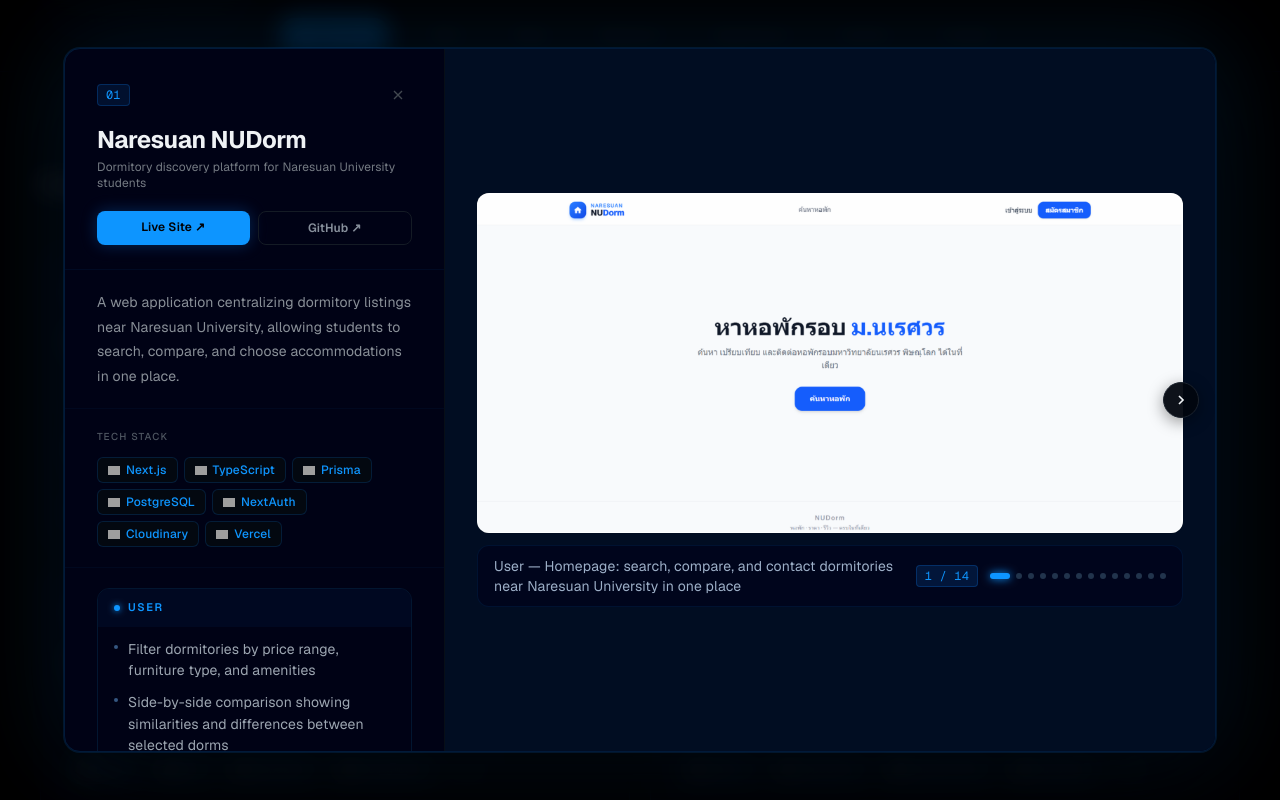
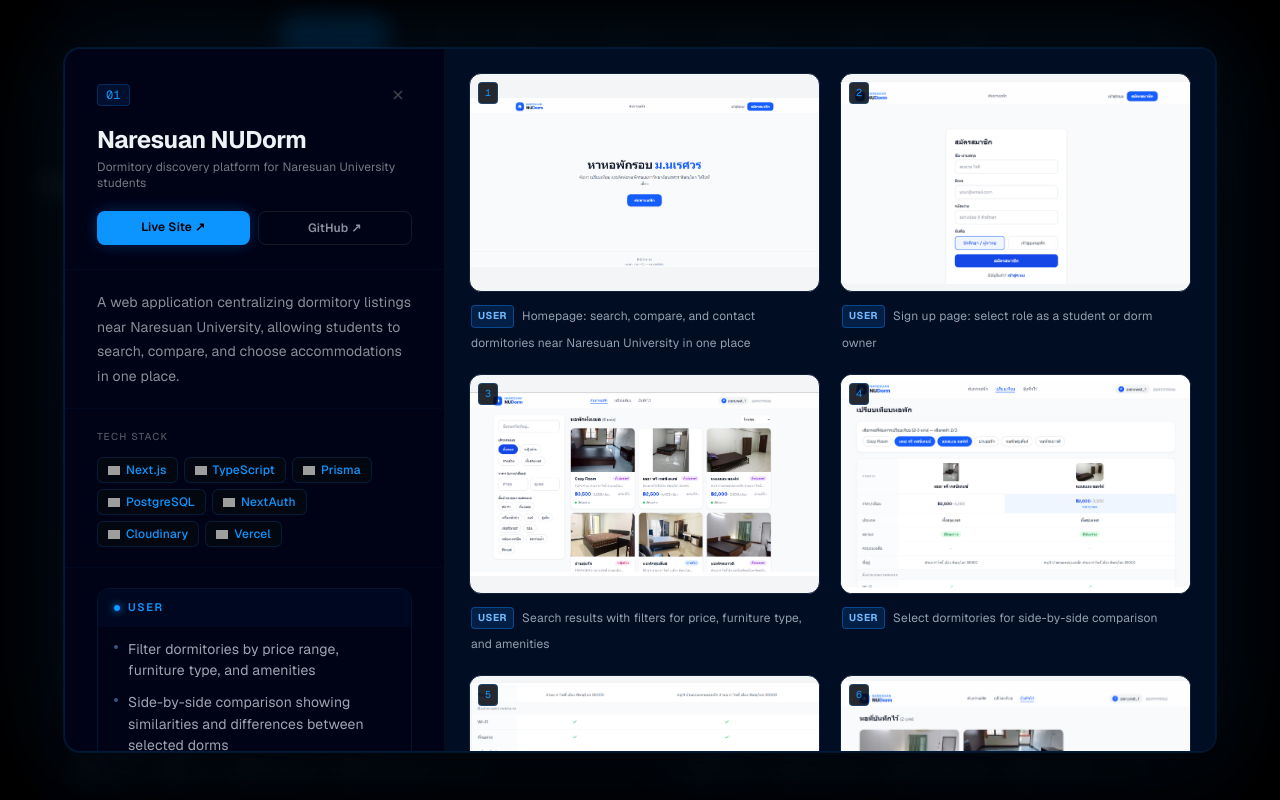
Before and after one commit to Panuwatjr-05/my-resume, a Next.js app: page / in a window 1280 px wide. Both pictures are taken after a click on the button 335 px from the left and 1030 px from the top of the page. Shown: the part 630-1430 px from the top of the page. Built offline with nearby package versions, Linux system fonts and the light colour scheme; grey boxes are pictures that could not be loaded.

Commit message:
redesign project modal: image gallery grid, lightbox viewer, role badges

```diff
--- a/components/ProjectModal.tsx
+++ b/components/ProjectModal.tsx
@@ -20,6 +20,45 @@
   images?: ProjectImage[];
 };
 
+// Role badge colors — blue for end users, teal for providers, amber for admins.
+const ROLE_STYLES: Record<string, { color: string; bg: string; border: string }> = {
+  User:   { color: "oklch(0.78 0.15 255)", bg: "oklch(0.68 0.22 255 / 0.14)", border: "oklch(0.68 0.22 255 / 0.35)" },
+  Buyer:  { color: "oklch(0.78 0.15 255)", bg: "oklch(0.68 0.22 255 / 0.14)", border: "oklch(0.68 0.22 255 / 0.35)" },
+  Owner:  { color: "oklch(0.82 0.14 165)", bg: "oklch(0.72 0.15 165 / 0.14)", border: "oklch(0.72 0.15 165 / 0.35)" },
+  Seller: { color: "oklch(0.82 0.14 165)", bg: "oklch(0.72 0.15 165 / 0.14)", border: "oklch(0.72 0.15 165 / 0.35)" },
+  Admin:  { color: "oklch(0.83 0.15 70)",  bg: "oklch(0.75 0.15 70 / 0.14)",  border: "oklch(0.75 0.15 70 / 0.35)" },
+};
+const ROLE_FALLBACK = { color: "var(--accent)", bg: "oklch(0.68 0.22 255 / 0.12)", border: "oklch(0.68 0.22 255 / 0.3)" };
+
+function splitCaption(caption?: string): { role: string | null; text: string } {
+  if (!caption) return { role: null, text: "" };
+  const idx = caption.indexOf(" — ");
+  if (idx !== -1) {
+    const role = caption.slice(0, idx).trim();
+    if (role.length > 0 && role.length <= 12) return { role, text: caption.slice(idx + 3).trim() };
+  }
+  return { role: null, text: caption };
+}
+
+function CaptionText({ caption, textClass, descColor }: { caption?: string; textClass: string; descColor: string }) {
+  if (!caption) return null;
+  const { role, text } = splitCaption(caption);
+  const rs = role ? (ROLE_STYLES[role] ?? ROLE_FALLBACK) : null;
+  return (
+    <span className={textClass} style={{ color: descColor }}>
+      {role && rs && (
+        <span
+          className="inline-block text-[10px] font-bold uppercase tracking-wider px-1.5 py-0.5 rounded mr-2"
+          style={{ color: rs.color, background: rs.bg, border: `1px solid ${rs.border}`, transform: "translateY(-1px)" }}
+        >
+          {role}
+        </span>
+      )}
+      {text}
+    </span>
+  );
+}
+
 export default function ProjectModal({
   project,
   onClose,
@@ -27,16 +66,25 @@
   project: Project | null;
   onClose: () => void;
 }) {
-  const [imgIndex, setImgIndex] = useState(0);
+  const [lightbox, setLightbox] = useState<number | null>(null);
 
   useEffect(() => {
     if (!project) return;
-    setImgIndex(0);
+    setLightbox(null);
+  }, [project]);
+
+  useEffect(() => {
+    if (!project) return;
+    const total = project.images?.length ?? 0;
     const handleKey = (e: KeyboardEvent) => {
-      if (e.key === "Escape") onClose();
-      if (e.key === "ArrowLeft") setImgIndex((i) => Math.max(0, i - 1));
-      if (e.key === "ArrowRight")
-        setImgIndex((i) => Math.min((project.images?.length ?? 1) - 1, i + 1));
+      if (e.key === "Escape") {
+        if (lightbox !== null) setLightbox(null);
+        else onClose();
+      }
+      if (lightbox !== null) {
+        if (e.key === "ArrowLeft") setLightbox((i) => (i === null ? i : Math.max(0, i - 1)));
+        if (e.key === "ArrowRight") setLightbox((i) => (i === null ? i : Math.min(total - 1, i + 1)));
+      }
     };
     document.addEventListener("keydown", handleKey);
     document.body.style.overflow = "hidden";
@@ -44,15 +92,15 @@
       document.removeEventListener("keydown", handleKey);
       document.body.style.overflow = "";
     };
-  }, [project, onClose]);
+  }, [project, onClose, lightbox]);
 
   if (!project) return null;
 
   const images = project.images ?? [];
   const hasImages = images.length > 0;
-  const safeIndex = Math.min(imgIndex, Math.max(0, images.length - 1));
 
   return (
+    <>
     <div
       className="fixed inset-0 z-50 flex items-center justify-center p-3 md:p-6"
       onClick={onClose}
@@ -230,111 +278,66 @@
             </div>
           </div>
 
-          {/* ── Right panel: image carousel ── */}
+          {/* ── Right panel: image gallery ── */}
           {hasImages && (
-            <div className="flex flex-col min-w-0 w-full flex-none h-[44vh] md:h-auto md:flex-1 order-1 md:order-2" style={{ background: "oklch(0.16 0.05 255)" }}>
-              {/* Image + caption grouped together, centered in panel */}
-              <div className="relative flex-1 min-h-0 flex items-center justify-center overflow-hidden p-4 md:p-8">
-
-                {/* Nav buttons */}
-                {imgIndex > 0 && (
+            <div
+              className="min-w-0 w-full flex-none h-[48vh] md:h-auto md:flex-1 order-1 md:order-2 overflow-y-auto"
+              style={{ background: "oklch(0.16 0.05 255)" }}
+            >
+              <div className="grid grid-cols-1 lg:grid-cols-2 gap-5 p-4 md:p-6">
+                {images.map((img, i) => (
+                  <figure key={i} className="flex flex-col gap-2.5">
                     <button
-                    onClick={() => setImgIndex((i) => i - 1)}
-                    className="absolute left-4 z-10 flex items-center justify-center w-9 h-9 rounded-full transition-all hover:scale-110 active:scale-95"
+                      type="button"
+                      onClick={() => setLightbox(i)}
+                      aria-label={`View image ${i + 1}${img.caption ? `: ${img.caption}` : ""}`}
+                      className="group relative rounded-xl overflow-hidden cursor-zoom-in transition-transform hover:-translate-y-0.5"
                       style={{
-                      background: "oklch(0.12 0.022 255 / 0.95)",
-                      border: "1px solid oklch(0.25 0.022 255)",
-                      color: "var(--ink)",
-                      boxShadow: "0 4px 16px oklch(0 0 0 / 0.4)",
+                        border: "1px solid oklch(0.25 0.05 255)",
+                        aspectRatio: "16 / 10",
+                        background: "oklch(0.97 0.003 255)",
                       }}
                     >
-                    <svg width="16" height="16" viewBox="0 0 24 24" fill="none" stroke="currentColor" strokeWidth="2.5">
-                      <path d="m15 18-6-6 6-6" />
+                      {/* Main image — full screenshot, never cropped */}
+                      {/* eslint-disable-next-line @next/next/no-img-element */}
+                      <img
+                        src={img.src}
+                        alt={img.caption ?? `${project.title} screenshot ${i + 1}`}
+                        className="absolute inset-0 w-full h-full object-contain"
+                        loading="lazy"
+                        onError={(e) => { (e.currentTarget as HTMLImageElement).style.display = "none"; }}
+                      />
+                      {/* Hover overlay with zoom hint */}
+                      <span
+                        className="absolute inset-0 flex items-center justify-center opacity-0 transition-opacity group-hover:opacity-100"
+                        style={{ background: "oklch(0.06 0.02 255 / 0.35)" }}
+                      >
+                        <span
+                          className="flex items-center justify-center w-10 h-10 rounded-full"
+                          style={{ background: "oklch(0.06 0.02 255 / 0.8)", border: "1px solid oklch(0.68 0.22 255 / 0.4)", color: "var(--accent)" }}
+                        >
+                          <svg width="18" height="18" viewBox="0 0 24 24" fill="none" stroke="currentColor" strokeWidth="2">
+                            <circle cx="11" cy="11" r="7" /><path d="m21 21-4.3-4.3M11 8v6M8 11h6" />
                           </svg>
-                  </button>
-                )}
-                {imgIndex < images.length - 1 && (
-                  <button
-                    onClick={() => setImgIndex((i) => i + 1)}
-                    className="absolute right-4 z-10 flex items-center justify-center w-9 h-9 rounded-full transition-all hover:scale-110 active:scale-95"
+                        </span>
+                      </span>
+                      <span
+                        className="absolute top-2 left-2 text-[10px] font-mono px-1.5 py-0.5 rounded"
                         style={{
-                      background: "oklch(0.12 0.022 255 / 0.95)",
-                      border: "1px solid oklch(0.25 0.022 255)",
-                      color: "var(--ink)",
-                      boxShadow: "0 4px 16px oklch(0 0 0 / 0.4)",
+                          color: "var(--accent)",
+                          background: "oklch(0.10 0.03 255 / 0.85)",
+                          border: "1px solid oklch(0.68 0.22 255 / 0.25)",
                         }}
                       >
-                    <svg width="16" height="16" viewBox="0 0 24 24" fill="none" stroke="currentColor" strokeWidth="2.5">
-                      <path d="m9 18 6-6-6-6" />
-                    </svg>
+                        {i + 1}
+                      </span>
                     </button>
+                    {img.caption && (
+                      <figcaption className="px-0.5">
+                        <CaptionText caption={img.caption} textClass="text-xs leading-relaxed" descColor="oklch(0.7 0.03 255)" />
+                      </figcaption>
                     )}
-
-                {/* Image + caption as a unit */}
-                <div className="flex flex-col items-center gap-3 max-w-full max-h-full">
-                  <div className="relative rounded-xl overflow-hidden" style={{ maxHeight: "calc(100% - 64px)" }}>
-                    {/* Blurred backdrop for portrait images */}
-                    {/* eslint-disable-next-line @next/next/no-img-element */}
-                    <img
-                      aria-hidden
-                      src={images[safeIndex].src}
-                      alt=""
-                      className="absolute inset-0 w-full h-full object-cover scale-110"
-                      style={{ filter: "blur(20px) brightness(0.4)", zIndex: 0 }}
-                    />
-                    {/* Main image */}
-                    {/* eslint-disable-next-line @next/next/no-img-element */}
-                    <img
-                      key={imgIndex}
-                      src={images[safeIndex].src}
-                      alt={images[safeIndex].caption ?? `${project.title} screenshot ${imgIndex + 1}`}
-                      className="relative object-contain"
-                      style={{
-                        zIndex: 1,
-                        maxWidth: "100%",
-                        maxHeight: "520px",
-                        boxShadow: "0 8px 48px oklch(0 0 0 / 0.5)",
-                      }}
-                      onError={(e) => { (e.currentTarget as HTMLImageElement).style.display = "none"; }}
-                    />
-                  </div>
-
-                  {/* Caption + dots right below image */}
-                  <div
-                    className="flex flex-col md:flex-row md:items-center justify-between gap-2 md:gap-4 w-full px-4 py-2.5 rounded-xl"
-                    style={{
-                      background: "oklch(0.12 0.06 255 / 0.8)",
-                      border: "1px solid oklch(0.25 0.08 255 / 0.5)",
-                    }}
-                  >
-                    <p className="flex-1 text-xs md:text-sm" style={{ color: "oklch(0.75 0.04 255)" }}>
-                      {images[safeIndex].caption ?? ""}
-                    </p>
-                    {images.length > 1 && (
-                      <div className="flex items-center gap-3 shrink-0">
-                        <span
-                          className="text-xs font-mono px-2 py-0.5 rounded"
-                          style={{
-                            color: "var(--accent)",
-                            background: "oklch(0.68 0.22 255 / 0.12)",
-                            border: "1px solid oklch(0.68 0.22 255 / 0.2)",
-                          }}
-                        >
-                          {imgIndex + 1} / {images.length}
-                        </span>
-                        <div className="flex gap-1.5">
-                          {images.map((_, i) => (
-                            <button
-                              key={i}
-                              onClick={() => setImgIndex(i)}
-                              className="rounded-full transition-all duration-200"
-                              style={{
-                                width: i === imgIndex ? 20 : 6,
-                                height: 6,
-                                background: i === imgIndex ? "var(--accent)" : "oklch(0.32 0.05 255)",
-                                boxShadow: i === imgIndex ? "0 0 8px var(--accent)" : "none",
-                              }}
-                            />
+                  </figure>
                 ))}
               </div>
             </div>
@@ -342,10 +345,80 @@
         </div>
       </div>
     </div>
+
+    {/* ── Lightbox: fullscreen image viewer ── */}
+    {lightbox !== null && images[lightbox] && (
+      <div
+        className="menu-enter fixed inset-0 z-[60] flex flex-col"
+        style={{ background: "oklch(0.04 0.015 255 / 0.97)", backdropFilter: "blur(8px)" }}
+        onClick={() => setLightbox(null)}
+      >
+        {/* Top bar */}
+        <div className="flex items-start justify-between p-5 md:p-6 shrink-0" onClick={(e) => e.stopPropagation()}>
+          <div>
+            <h3 className="text-lg font-bold" style={{ color: "var(--ink)" }}>{project.title}</h3>
+            <p className="text-xs mt-0.5" style={{ color: "var(--muted)" }}>
+              Image {lightbox + 1} of {images.length}
+            </p>
           </div>
+          <button
+            onClick={() => setLightbox(null)}
+            aria-label="Close image viewer"
+            className="p-2 rounded-lg transition-colors hover:bg-white/10"
+            style={{ color: "var(--muted)" }}
+          >
+            <svg width="24" height="24" viewBox="0 0 24 24" fill="none" stroke="currentColor" strokeWidth="2">
+              <path d="M18 6 6 18M6 6l12 12" />
+            </svg>
+          </button>
+        </div>
+
+        {/* Image + caption area */}
+        <div
+          className="relative flex-1 min-h-0 flex flex-col items-center justify-center gap-4 px-4 md:px-20 pb-6"
+          onClick={(e) => e.stopPropagation()}
+        >
+          {lightbox > 0 && (
+            <button
+              onClick={() => setLightbox((i) => (i === null ? i : i - 1))}
+              aria-label="Previous image"
+              className="absolute left-2 md:left-6 top-1/2 -translate-y-1/2 z-10 flex items-center justify-center w-11 h-11 rounded-full transition-all hover:scale-110 active:scale-95"
+              style={{ background: "oklch(0.12 0.022 255 / 0.9)", border: "1px solid oklch(0.25 0.022 255)", color: "var(--ink)" }}
+            >
+              <svg width="20" height="20" viewBox="0 0 24 24" fill="none" stroke="currentColor" strokeWidth="2.5">
+                <path d="m15 18-6-6 6-6" />
+              </svg>
+            </button>
+          )}
+          {lightbox < images.length - 1 && (
+            <button
+              onClick={() => setLightbox((i) => (i === null ? i : i + 1))}
+              aria-label="Next image"
+              className="absolute right-2 md:right-6 top-1/2 -translate-y-1/2 z-10 flex items-center justify-center w-11 h-11 rounded-full transition-all hover:scale-110 active:scale-95"
+              style={{ background: "oklch(0.12 0.022 255 / 0.9)", border: "1px solid oklch(0.25 0.022 255)", color: "var(--ink)" }}
+            >
+              <svg width="20" height="20" viewBox="0 0 24 24" fill="none" stroke="currentColor" strokeWidth="2.5">
+                <path d="m9 18 6-6-6-6" />
+              </svg>
+            </button>
+          )}
+          {/* eslint-disable-next-line @next/next/no-img-element */}
+          <img
+            key={lightbox}
+            src={images[lightbox].src}
+            alt={images[lightbox].caption ?? `${project.title} screenshot ${lightbox + 1}`}
+            className="max-w-full object-contain rounded-lg min-h-0"
+            style={{ boxShadow: "0 20px 80px oklch(0 0 0 / 0.6)" }}
+            onError={(e) => { (e.currentTarget as HTMLImageElement).style.display = "none"; }}
+          />
+          {images[lightbox].caption && (
+            <p className="shrink-0 text-center" style={{ maxWidth: "70ch" }}>
+              <CaptionText caption={images[lightbox].caption} textClass="text-sm md:text-base" descColor="oklch(0.85 0.02 255)" />
+            </p>
           )}
         </div>
       </div>
-    </div>
+    )}
+    </>
   );
 }
```
Also changed, not shown: 1 other file (tests, documents, lock files or other folders). Lines whose indentation alone changed are shown as unchanged.
